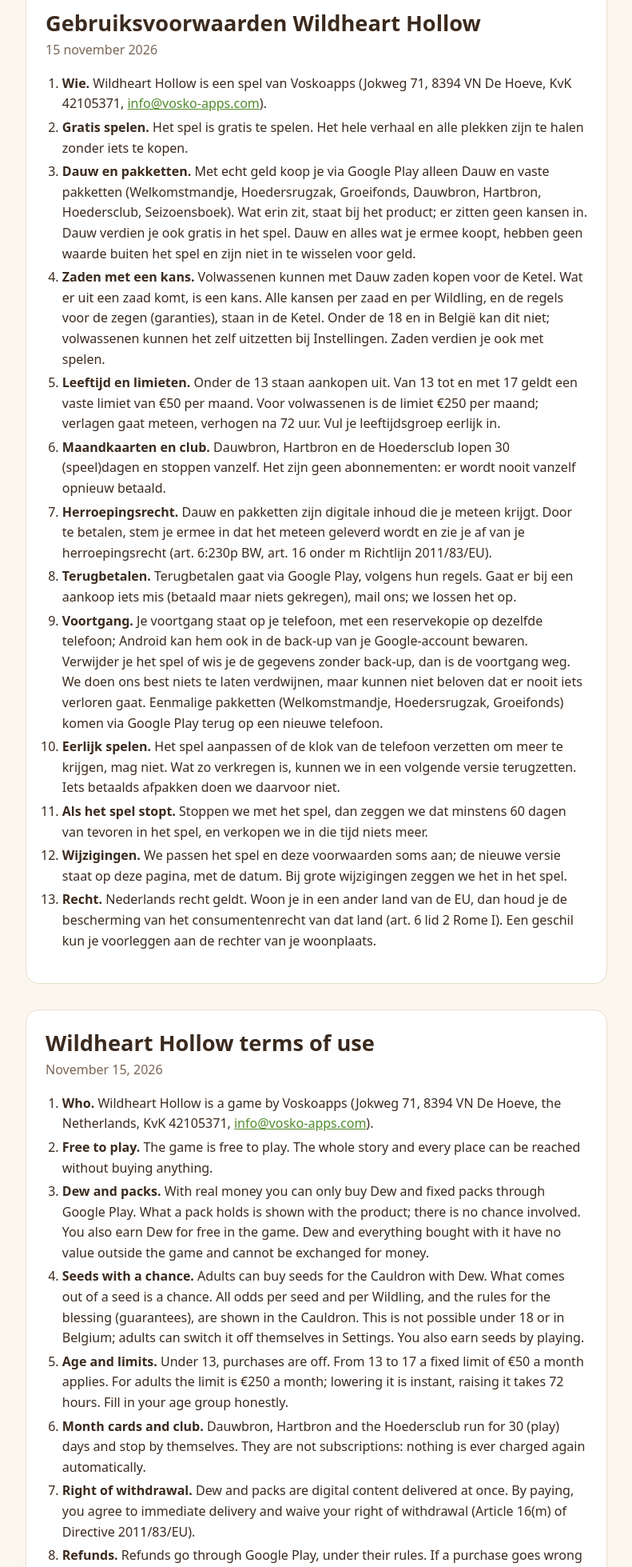
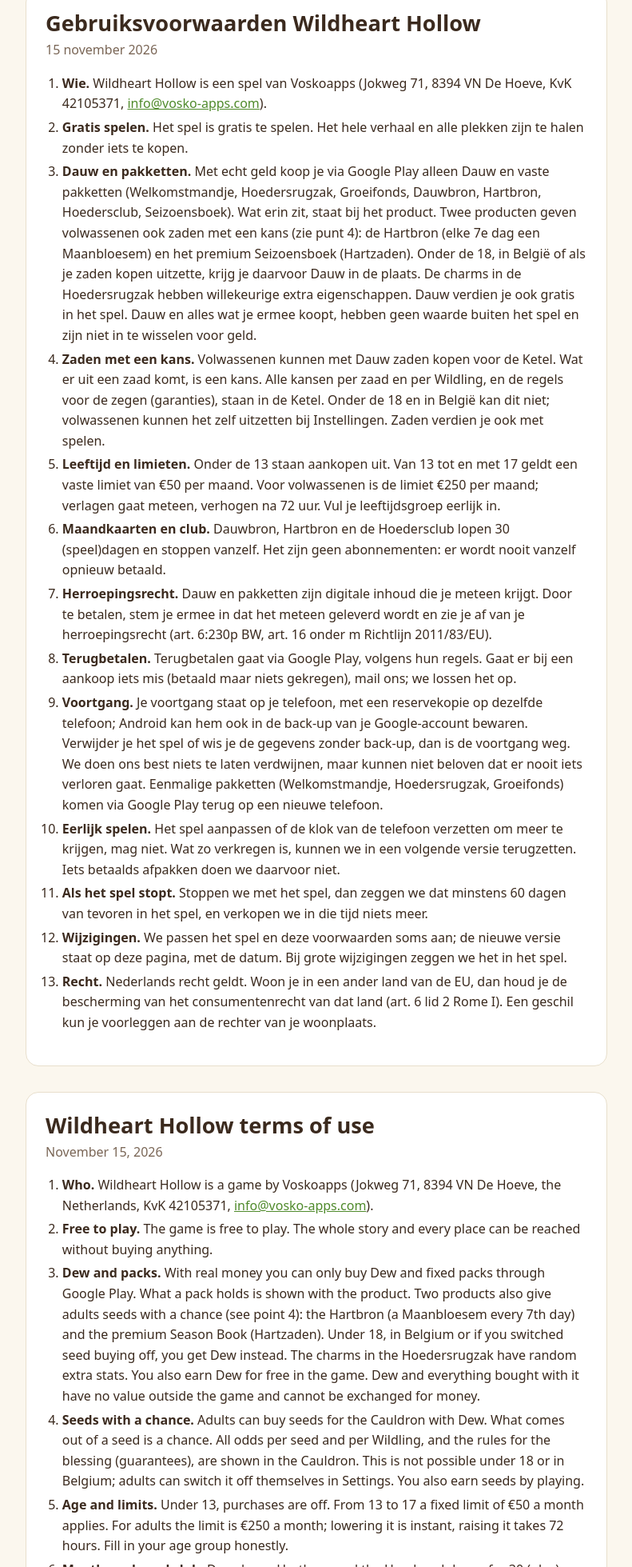
Before and after one commit to Voskoapps/vosko-apps-website, a plain HTML site: page wildheart/terms/index.html in a window 1280 px wide. Shown: the part 134-2093 px from the top of the page at 80% size, without its empty margins (244-1035 px from the left). Drawn offline with Linux system fonts and the light colour scheme.

Commit message:
Wildheart terms: say which paid products hold seeds with a chance
Co-Authored-By: Claude Opus 5.5 <noreply@anthropic.com>

```diff
--- a/wildheart/terms/index.html
+++ b/wildheart/terms/index.html
@@ -23,7 +23,10 @@
     zonder iets te kopen.</li>
   <li><strong>Dauw en pakketten.</strong> Met echt geld koop je via Google Play alleen Dauw en vaste pakketten
     (Welkomstmandje, Hoedersrugzak, Groeifonds, Dauwbron, Hartbron, Hoedersclub, Seizoensboek). Wat erin zit, staat bij
-    het product; er zitten geen kansen in. Dauw verdien je ook gratis in het spel. Dauw en alles wat je ermee koopt,
+    het product. Twee producten geven volwassenen ook zaden met een kans (zie punt 4): de Hartbron (elke 7e dag een
+    Maanbloesem) en het premium Seizoensboek (Hartzaden). Onder de 18, in België of als je zaden kopen uitzette, krijg
+    je daarvoor Dauw in de plaats. De charms in de Hoedersrugzak hebben willekeurige extra eigenschappen. Dauw verdien je
+    ook gratis in het spel. Dauw en alles wat je ermee koopt,
     hebben geen waarde buiten het spel en zijn niet in te wisselen voor geld.</li>
   <li><strong>Zaden met een kans.</strong> Volwassenen kunnen met Dauw zaden kopen voor de Ketel. Wat er uit een zaad
     komt, is een kans. Alle kansen per zaad en per Wildling, en de regels voor de zegen (garanties), staan in de Ketel.
@@ -66,7 +69,10 @@
   <li><strong>Free to play.</strong> The game is free to play. The whole story and every place can be reached without
     buying anything.</li>
   <li><strong>Dew and packs.</strong> With real money you can only buy Dew and fixed packs through Google Play. What a pack
-    holds is shown with the product; there is no chance involved. You also earn Dew for free in the game. Dew and
+    holds is shown with the product. Two products also give adults seeds with a chance (see point 4): the Hartbron (a
+    Maanbloesem every 7th day) and the premium Season Book (Hartzaden). Under 18, in Belgium or if you switched seed
+    buying off, you get Dew instead. The charms in the Hoedersrugzak have random extra stats. You also earn Dew for free
+    in the game. Dew and
     everything bought with it have no value outside the game and cannot be exchanged for money.</li>
   <li><strong>Seeds with a chance.</strong> Adults can buy seeds for the Cauldron with Dew. What comes out of a seed is a
     chance. All odds per seed and per Wildling, and the rules for the blessing (guarantees), are shown in the Cauldron.
```
